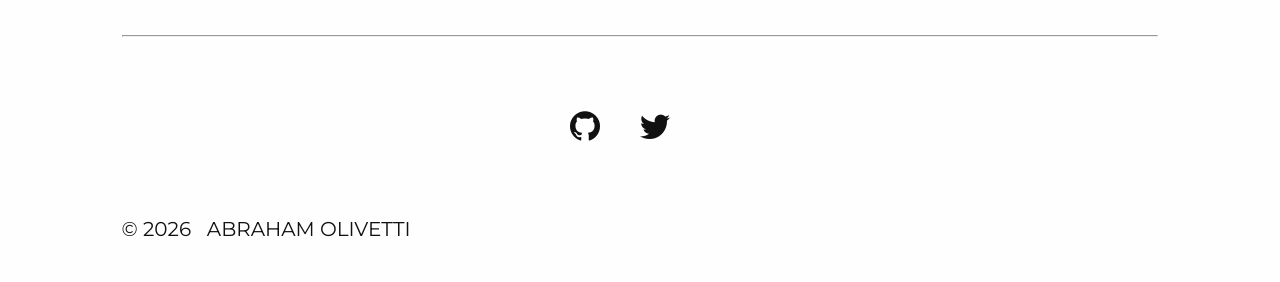
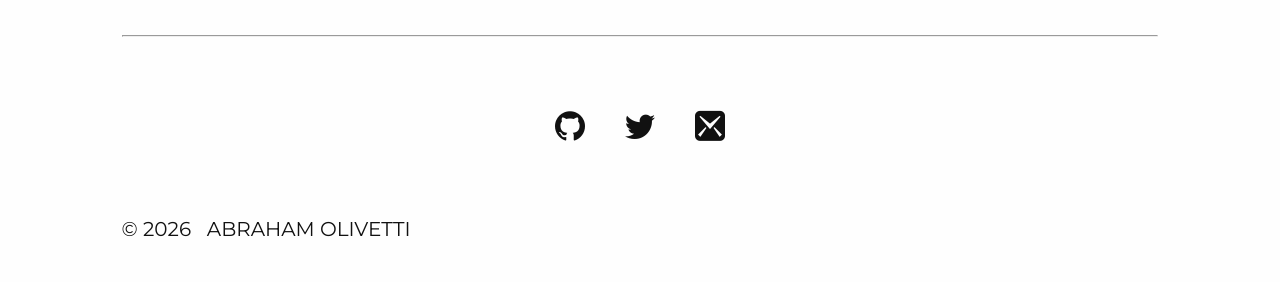
Before and after one commit to Oiuhukt/failosophy, a Jekyll site: the page built from index.md, in a window 1280 px wide. Shown: the part 1470-1752 px from the top of the page. Built offline with Jekyll 4.4.1, drawn with Linux system fonts in a browser that asks for light colours; some web fonts are replaced.

```diff
--- a/css/tufte.scss
+++ b/css/tufte.scss
@@ -139,7 +139,7 @@
 /* Mapeo de iconos específicos (según tus archivos Icomoon) */
 .icon-github:before { content: "\eab0"; }
 .icon-twitter:before { content: "\ea96"; } /* Usado para Bluesky en tu .yml */
-.icon-mail3:before { content: "\ea85"; }
+.icon-mail:before { content: "\ea85"; }
 
 /* Estilo para los links del footer */
 .footer-links {
```
